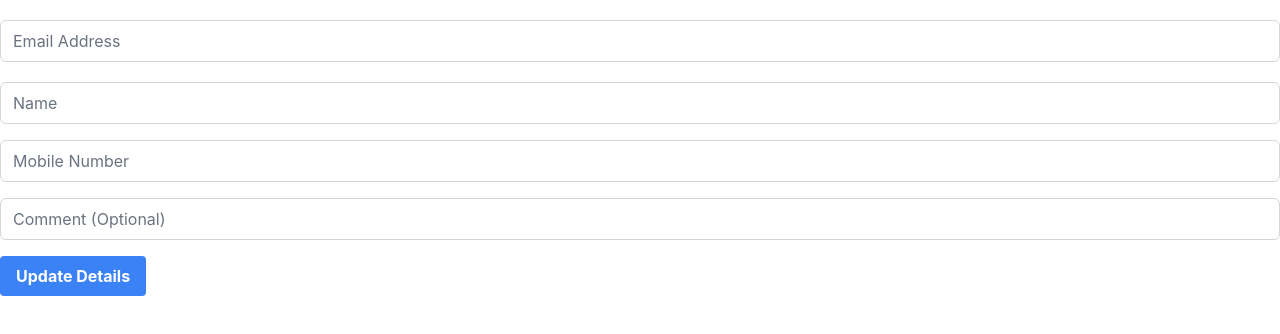
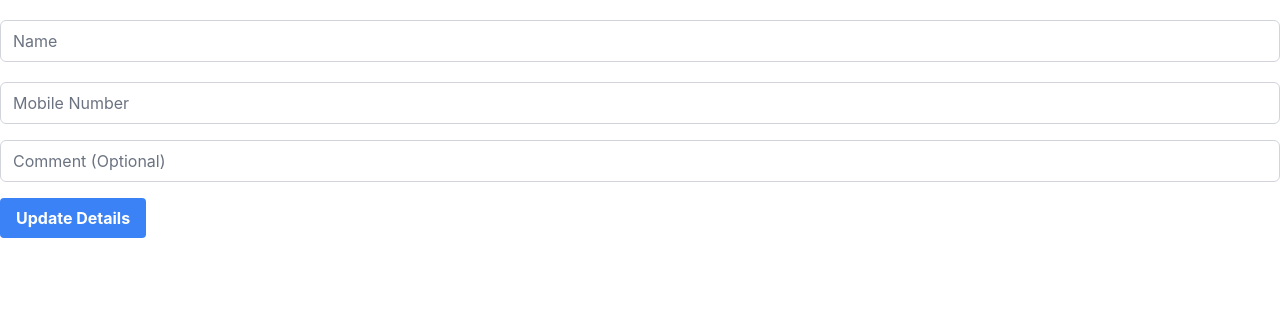
Before and after one commit to Mariam1301/pets-app, a React (Create React App) app: page /user-settings in a window 1280 px wide. Shown: the top 334 px of the page. Built offline with nearby package versions, Linux system fonts and the light colour scheme; no server answers; sample sign-in values are in the browser's storage; the HTML template or start-up script is replaced by a standard one.

Commit message:
remove emial

```diff
--- a/src/constants/formFields.js
+++ b/src/constants/formFields.js
@@ -86,16 +86,6 @@ const signupFields=[
 
 const userSettingsFields = [
     {
-        labelText: "Email Address",
-        labelFor: "email",
-        id: "email",
-        name: "email",
-        type: "email",
-        autoComplete: "email",
-        isRequired: true,
-        placeholder: "Email Address"
-    },
-    {
         labelText: "Name",
         labelFor: "name",
         id: "name",
--- a/src/pages/UserSettings.js
+++ b/src/pages/UserSettings.js
@@ -7,7 +7,6 @@ import Input from '../components/Input';
 const UserSettingsPage = () => {
     const navigate = useNavigate();
     const [userData, setUserData] = useState({
-        email: '',
         name: '',
         mobile: '',
         comment: ''
@@ -18,7 +17,7 @@ const UserSettingsPage = () => {
             try {
                 const userDetails = await fetchUserDetails();
                 const updatedUserData = userSettingsFields.reduce((acc, field) => {
-                    acc[field.name] = userDetails[field.name] || '';
+                    acc[field.name] = userDetails[field.name] !== null ? userDetails[field.name] : '';
                     return acc;
                 }, {});
                 setUserData(updatedUserData);
```
